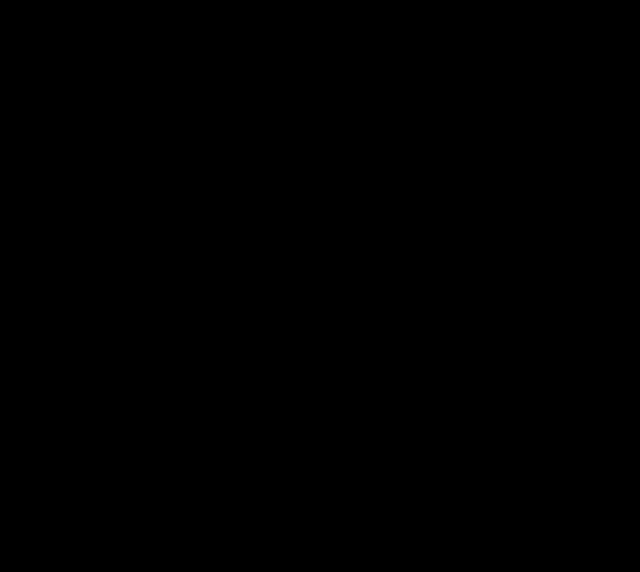
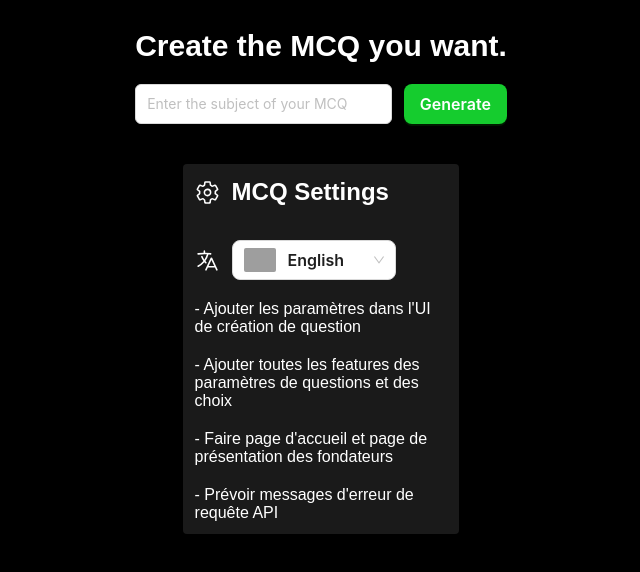
Before and after one commit to Victor-Pavageau/CreatExam, a React (Vite) app: page /generate in a window 1280 px wide. Before the commit this address had no page. Shown: the top 572 px of the page, without its empty margins (319-959 px from the left). Built offline with nearby package versions, Linux system fonts and the light colour scheme; grey boxes are pictures that could not be loaded.

Commit message:
Add not found page and clean routing system

```diff
--- a/src/components/GenerationSettings.tsx
+++ b/src/components/GenerationSettings.tsx
@@ -13,7 +13,7 @@ function GenerationSettings(props: Props) {
   return (
     <div className={`bg-white/10 p-3 rounded ${className}`}>
       <div className="flex justify-center flex-col gap-y-5">
-        <div className="flex items-center gap-2 mb-3">
+        <div className="flex items-center gap-3 mb-3">
           <IoSettingsOutline size={25} />
           <div className="text-2xl font-semibold">
             MCQ Settings
@@ -103,15 +103,6 @@ function GenerationSettings(props: Props) {
           />
         </div>
         <div>
-          - Remplacer l'ancienne interface par la nouvelle
-        </div>
-        <div>
-          - Modifier les appels d'API pour avoir 5 questions en demander les questions une par une en évitant les doublons
-        </div>
-        <div>
-          - Modifier les appels d'API pour parse les réponses et les mettre dans les bons objets (isGoodAnswer)
-        </div>
-        <div>
           - Ajouter les paramètres dans l'UI de création de question
         </div>
         <div>
@@ -123,15 +114,6 @@ function GenerationSettings(props: Props) {
         <div>
           - Prévoir messages d'erreur de requête API
         </div>
-        <div>
-          - Comparer plan d'archis et mock-ups initiaux
-        </div>
-        <div>
-          - Tests
-        </div>
-        <div>
-          - Release v1.0
-        </div>
       </div>
     </div>
   )
--- a/src/pages/MainPage.tsx
+++ b/src/pages/MainPage.tsx
@@ -1,5 +1,6 @@
 import { Button } from "antd";
 import { useNavigate } from "react-router-dom";
+import { tp } from "../routings";
 
 function MainPage() {
   const navigate = useNavigate();
@@ -18,7 +19,7 @@ function MainPage() {
             className="border-none flex justify-center items-center"
             type="primary"
             size="large"
-            onClick={() => { navigate("create-exam") }}
+            onClick={() => { navigate(tp("/generate")) }}
           >
             <div className="bg-transparent">Try CreatExam for free</div>
           </Button>
--- a/src/routings.tsx
+++ b/src/routings.tsx
@@ -1,12 +1,42 @@
 import { Route, Routes } from "react-router-dom";
 import MainPage from "./pages/MainPage";
 import CreateExam from "./pages/CreateExam";
+import NotFoundPage from "./pages/NotFoundPage";
+
+export type Path =
+  | "/"
+  | "/generate"
+  | "*";
+
+// eslint-disable-next-line react-refresh/only-export-components
+export const tp = (path: Path, replace?: string[]): Path | string => {
+  if (!replace) {
+    return path;
+  }
+  return replacePlaceholders(path, replace);
+};
+
+const replacePlaceholders = (url: Path, replaceArray: string[]): string => {
+  const expression = /:[\w-_]+/g;
+  const array = url.match(expression) as string[];
+  if (array.length !== replaceArray.length) {
+    throw new Error(
+      `Expected array of ${array.length} strings. Found ${replaceArray.length}`
+    );
+  }
+  let result = url.toString();
+  for (let i = 0; i < array.length; i++) {
+    result = result.replace(array[i], replaceArray[i]);
+  }
+  return result;
+};
 
 function RouteHandler(): JSX.Element {
   return (
     <Routes>
-      <Route path={"/"} element={<MainPage />} />
-      <Route path={"/create-exam"} element={<CreateExam />} />
+      <Route path={tp("/")} element={<MainPage />} />
+      <Route path={tp("/generate")} element={<CreateExam />} />
+      <Route path={tp("*")} element={<NotFoundPage />} />
     </Routes>
   );
 }
```
Also changed, not shown: src/pages/NotFoundPage.tsx (added, +25 -0 lines).
